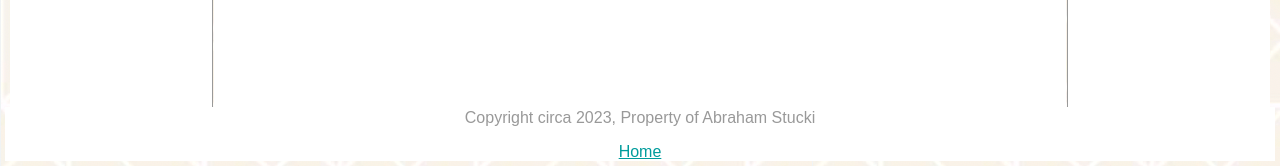
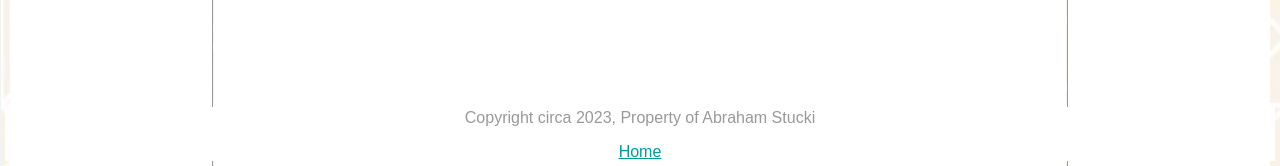
Before and after one commit to abestucki/finalproject, a plain HTML site: page html/resume.html in a window 1280 px wide. Shown: the part 634-800 px from the top of the page. Drawn offline with Linux system fonts and the light colour scheme.

Commit message:
Update layoutstyles.css

```diff
--- a/styles/layoutstyles.css
+++ b/styles/layoutstyles.css
@@ -20,7 +20,7 @@
     top: 109px;
     left: 10px;
     width: 195px;
-    height: 650px;
+    height: 790px;
     padding-right: 5px;
     border-right: solid 1px #999999
 }
@@ -28,7 +28,7 @@
     left: 214px;
     right: 214px;
     top: 109px;
-    height: 650px;
+    height: 790px;
     text-align:center;
     padding-left: 5px;
     padding-right: 5px;
@@ -36,7 +36,7 @@
 .rightmenu{
     right: 10px;
     width: 195px;
-    height: 650px;
+    height: 790px;
     top: 109px;
     padding-left: 5px;
     border-left: solid 1px #999999
```
